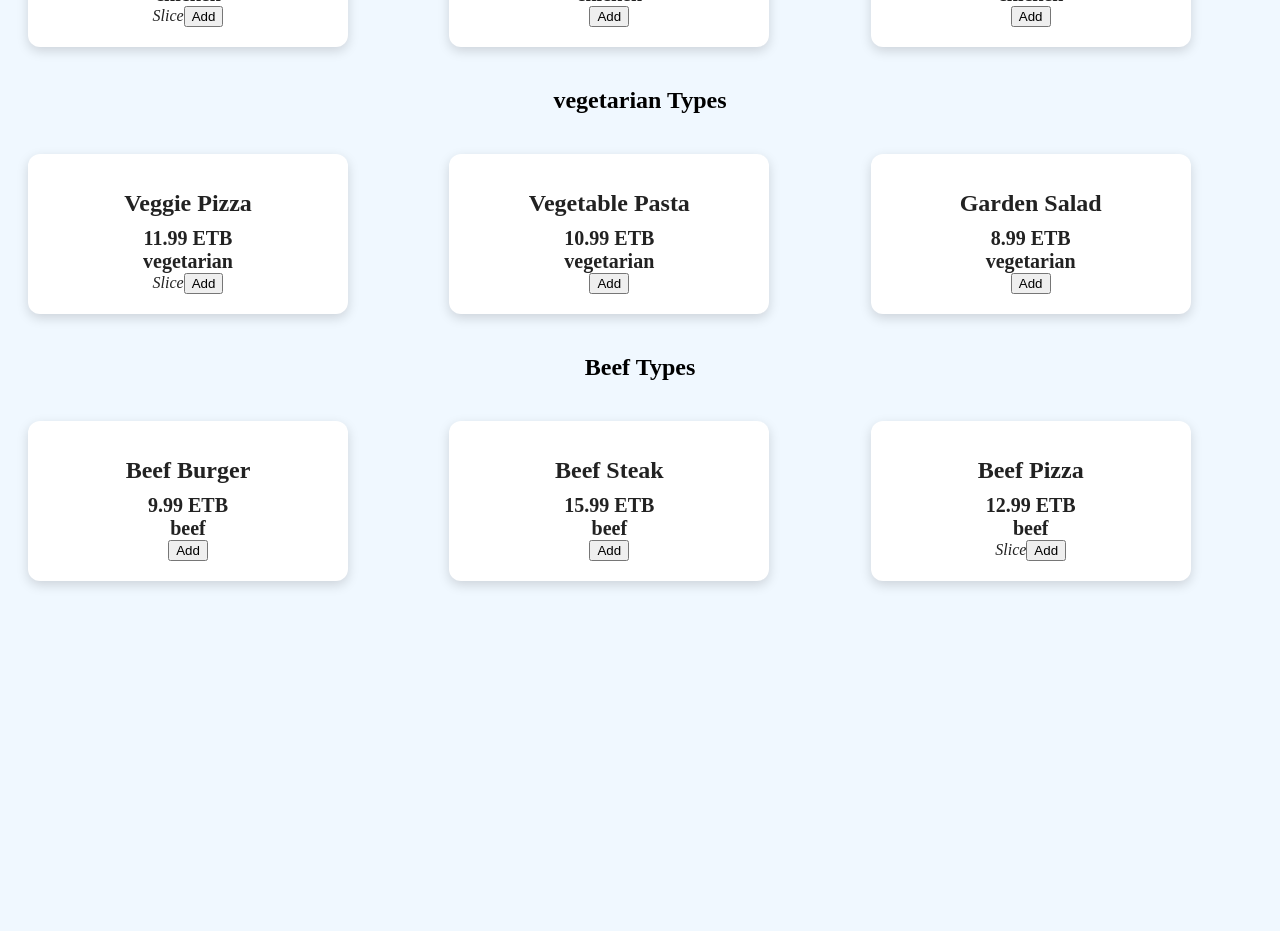
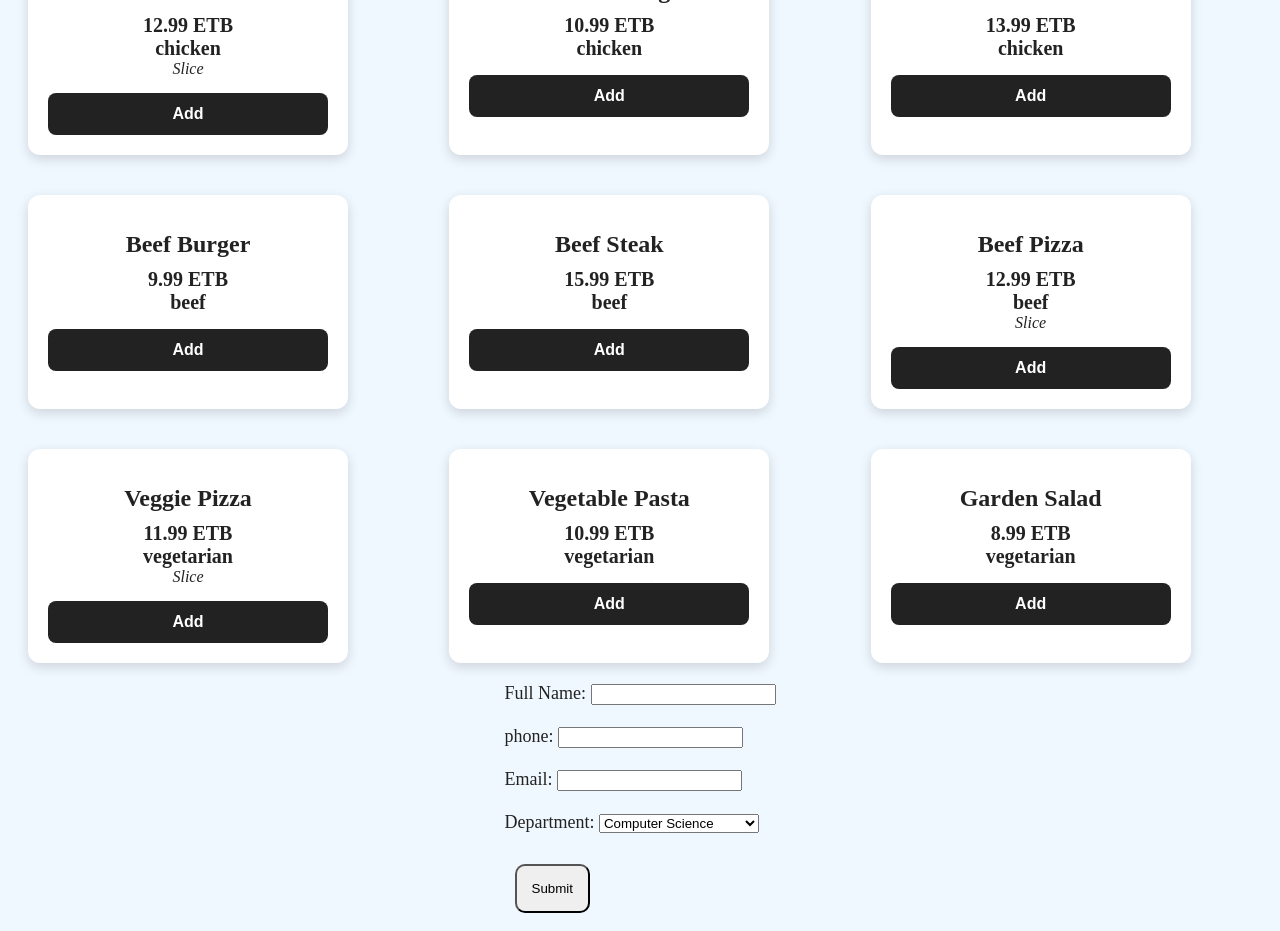
Before and after one commit to MohammedAli-1/IBT-Mern-stack, a React (Vite) app in the folder module-03-react-nextjs/days/day01/addis_eats/: page / in a window 1280 px wide. Shown: the part 260-1191 px from the top of the page. Before the commit the page ends 869 px from the top, so only its background shows below. Built offline with nearby package versions, Linux system fonts and the light colour scheme.

Commit message:
form coltrolling using state

```diff
--- /dev/null
+++ b/module-03-react-nextjs/days/day01/addis_eats/src/component/CategoryBar.jsx
@@ -0,0 +1,36 @@
+// function CategoryBar({selectCategory}) {
+//   const category = ["All", "chicken", "vegetarian", "beef"];
+//   return (
+//     <div>
+//       {category.map((cat) => (
+//         <button key={cat} onClick={() => selectCategory(cat)}>
+//           {cat}
+//         </button>
+//       ))}
+//     </div>
+//   );
+// }
+
+// export default CategoryBar;
+
+function CategoryBar({ selectCategory }) {
+  const categories = ["All", "chicken", "vegetarian", "beef"];
+  return (
+    <div>
+      {categories.map((cat) => {
+        return (
+          <button
+            key={cat}
+            onClick={() => {
+              selectCategory(cat);
+            }}
+          >
+            {cat}
+          </button>
+        );
+      })}
+    </div>
+  );
+}
+
+export default CategoryBar;
--- a/module-03-react-nextjs/days/day01/addis_eats/src/component/Dish.jsx
+++ b/module-03-react-nextjs/days/day01/addis_eats/src/component/Dish.jsx
@@ -1,6 +1,6 @@
 import Card from "./Card";
 import { useState } from "react";
-import { PropTypes } from "prop-types";
+import PropTypes from "prop-types";
 function Dish({ name, price, isSlice, category, currency = "ETB", onAdd }) {
   // const [count, setCount] = useState(0);
   // function Add() {
--- a/module-03-react-nextjs/days/day01/addis_eats/src/component/Main.jsx
+++ b/module-03-react-nextjs/days/day01/addis_eats/src/component/Main.jsx
@@ -1,4 +1,7 @@
 import Dish from "./Dish";
+import { useState } from "react";
+import OrderForm from "./OrderForm";
+import CategoryBar from "./CategoryBar";
 function Main() {
   const menu = [
     // 🍗 Chicken
@@ -73,29 +76,42 @@ function Main() {
   const chicken = menu.filter((item) => item.category == "chicken");
   const vegetarian = menu.filter((item) => item.category == "vegetarian");
   const beef = menu.filter((item) => item.category == "beef");
-  function addToOrder(price){
-    console.log(price)
+
+  const [total, setTotal] = useState(0);
+  // const [category, setCategory] = useState("All");
+  // const show =
+  //   category === "All"
+  //     ? menu
+  //     : category === "chicken"
+  //       ? chicken
+  //       : category === "vegetarian"
+  //         ? vegetarian
+  //         : beef;
+
+  const [category, setCategory] = useState("All");
+  const show =
+    category === "All"
+      ? menu
+      : category === "chicken"
+        ? chicken
+        : category === "vegetarian"
+          ? vegetarian
+          : beef;
+  function addToOrder(price) {
+    setTotal(total + price);
   }
   return (
     <>
-      <h2>Chicken Types</h2>
+      <CategoryBar selectCategory={setCategory} />
+      <h1>Total:{total}</h1>
+
       <div className="dish">
-        {chicken.map((item) => {
+        {show.map((item) => {
           return <Dish key={item.id} {...item} onAdd={addToOrder} />;
         })}
       </div>
-      <h2>vegetarian Types</h2>
-      <div className="dish">
-        {vegetarian.map((item) => {
-          return <Dish key={item.id} {...item} onAdd={addToOrder} />;
-        })}
-      </div>
-      <h2>Beef Types</h2>
-      <div className="dish">
-        {beef.map((item) => {
-          return <Dish key={item.id} {...item} onAdd={addToOrder}/>;
-        })}
-      </div>
+
+      <OrderForm />
     </>
   );
 }
--- /dev/null
+++ b/module-03-react-nextjs/days/day01/addis_eats/src/component/OrderForm.jsx
@@ -0,0 +1,141 @@
+// import { useState } from "react";
+// function OrderForm() {
+//   const [form, setForm] = useState({
+//     firstName: "",
+//     phone: "",
+//     area: "bole",
+//   });
+//   function controlChange(e) {
+//     const { name, value } = e.target;
+//     setForm({
+//       ...form,
+//       [name]: value,
+//     });
+//   }
+//   function onFormSubmit(e) {
+//     e.preventDefault();
+//     console.log(form);
+//   }
+//   return (
+//     <>
+//       <h2>Customer Information</h2>
+//       <div className="OrderForm">
+//         <form action="" method="post" onSubmit={onFormSubmit}>
+//           <label htmlFor="name"> Name:</label>
+//           <input
+//             type="text"
+//             name="firstName"
+//             value={form.firstName}
+//             id="name"
+//             onChange={controlChange}
+//           />
+//           <br />
+//           <br />
+//           <label htmlFor="phone">Phone:</label>
+//           <input
+//             type="text"
+//             name="phone"
+//             value={form.phone}
+//             onChange={controlChange}
+//           />
+//           <br />
+//           <br />
+//           <label htmlFor="area">Area</label>
+//           <select
+//             name="area"
+//             id="location"
+//             onChange={controlChange}
+//             value={form.area}
+//           >
+//             <option value="dessie">Dessie</option>
+//             <option value="bole">Bole</option>
+//             <option value="kaliti">Kaliti</option>
+//             <option value="cmc">CMC</option>
+//           </select>
+//           <br />
+//           <br />
+//           <button type="submit">Submit</button>
+//         </form>
+//       </div>
+//     </>
+//   );
+// }
+
+// export default OrderForm;
+import { useState } from "react";
+
+function OrderForm() {
+  const [form, setForm] = useState({
+    FullName: "",
+    phone: "",
+    department: "computer Science",
+    email: "",
+  });
+  function controlChange(e) {
+    const { name, value } = e.target;
+    setForm({
+      ...form,
+      [name]: value,
+    });
+  }
+  function onFormSubmit(e) {
+    e.preventDefault();
+    const phone = form.phone;
+    const pattern = /^\+251\d{9}$/;
+    if (!pattern.test(phone)) {
+      return;
+    }
+    alert(`your name is ${form.FullName}`);
+    console.log(form);
+  }
+  return (
+    <div className="OrderForm">
+      <form action="" onSubmit={onFormSubmit}>
+        <label>Full Name: </label>
+        <input
+          type="text"
+          name="FullName"
+          onChange={controlChange}
+          value={form.FullName}
+        />
+        <br />
+        <br />
+        <label>phone: </label>
+        <input
+          type="text"
+          name="phone"
+          onChange={controlChange}
+          value={form.phone}
+        />
+        <br />
+        <br />
+        <label>Email: </label>
+        <input
+          type="email"
+          name="email"
+          value={form.email}
+          onChange={controlChange}
+        />
+        <br />
+        <br />
+        <label>Department: </label>
+        <select
+          type="text"
+          name="department"
+          value={form.department}
+          onChange={controlChange}
+        >
+          <option value="computerScience">Computer Science</option>
+          <option value="Information Sciences">Information Sciences</option>
+          <option value="Information Technology">Information Technology</option>
+          <option value="Software engneering">Software engneering</option>
+        </select>
+        <br />
+        <br />
+        <button type="submit">Submit</button>
+      </form>
+    </div>
+  );
+}
+
+export default OrderForm;
--- a/module-03-react-nextjs/days/day01/addis_eats/src/css/style.css
+++ b/module-03-react-nextjs/days/day01/addis_eats/src/css/style.css
@@ -38,8 +38,40 @@ h1 {
   display: grid;
   grid-template-columns: 1fr 1fr 1fr;
 }
-h2{
+h2 {
   text-align: center;
   font-weight: bold;
   color: black;
 }
+.card button {
+  width: 100%;
+  padding: 12px;
+  margin-top: 15px;
+  background-color: #222;
+  color: white;
+  border: none;
+  border-radius: 8px;
+  font-size: 16px;
+  font-weight: bold;
+  cursor: pointer;
+  transition: 0.3s ease;
+}
+
+.card button:hover {
+  background-color: #555;
+}
+
+.card button:active {
+  transform: scale(0.97);
+}
+.OrderForm {
+  display: flex;
+  justify-content: center;
+  font-size: large;
+  gap: 2px;
+}
+.OrderForm button {
+  margin: 10px;
+  border-radius: 10px;
+  padding: 15px;
+}
```
